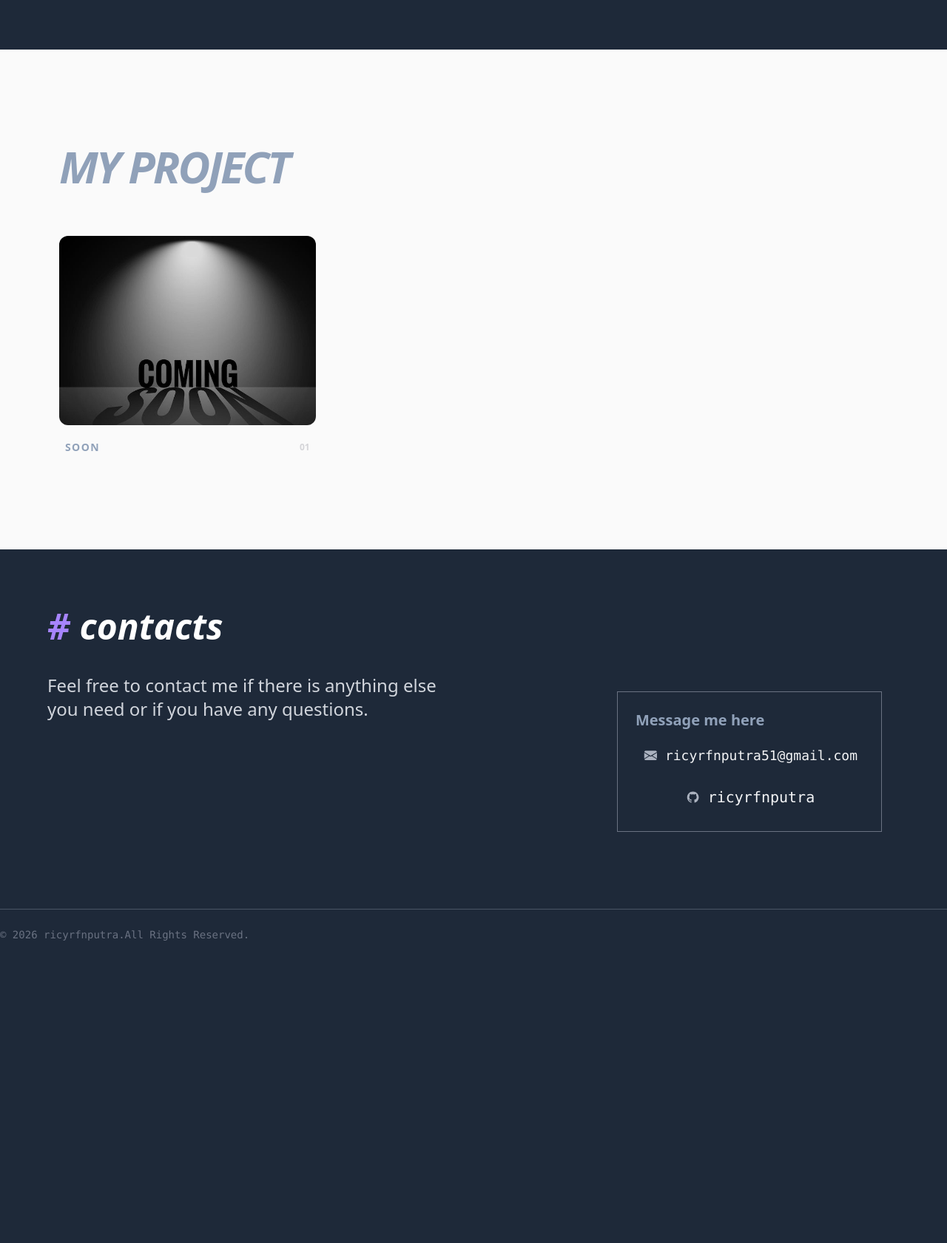
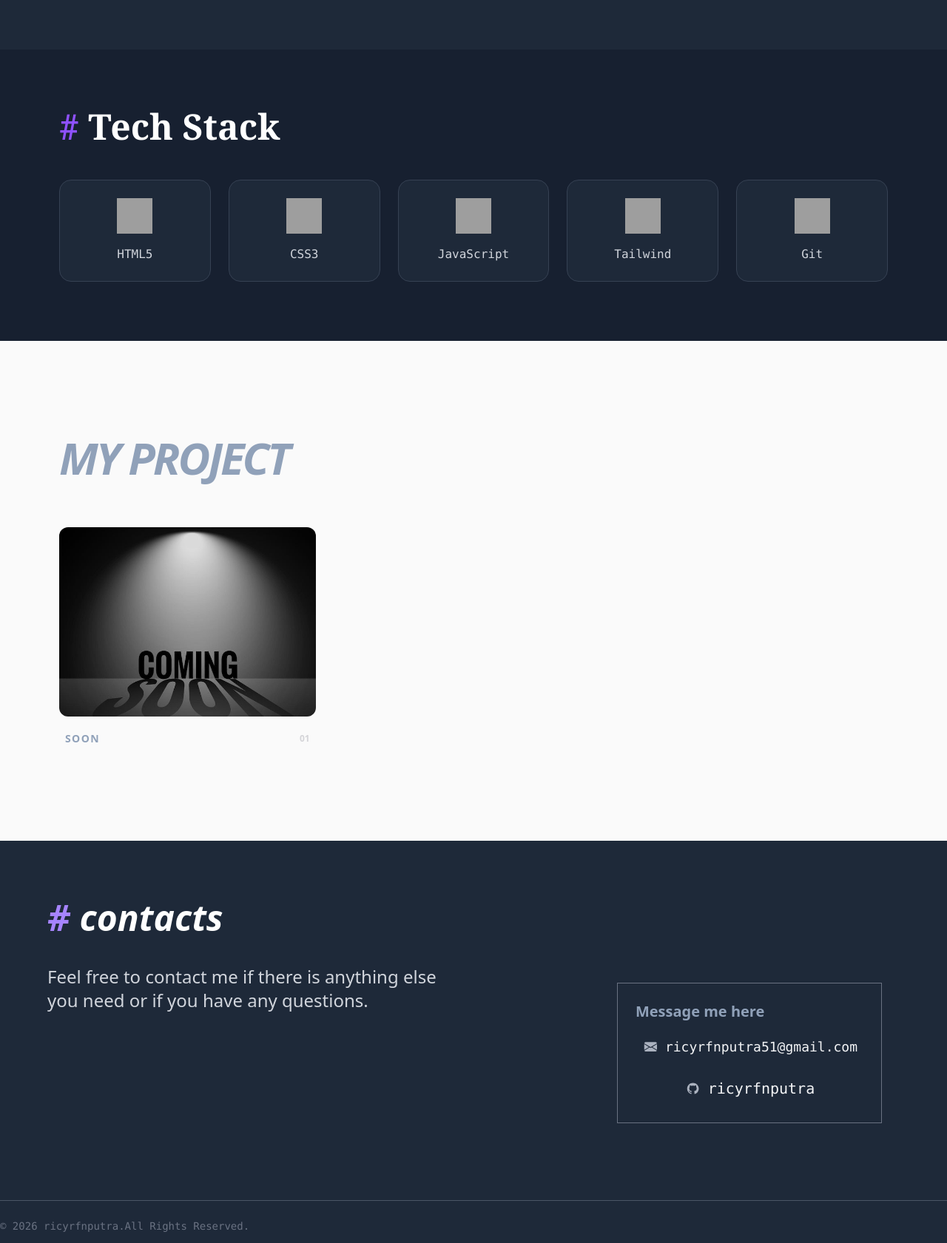
Before and after one commit to ricyrfnputra/portfolio, a website built with Vite: page index.html in a window 1280 px wide. Shown: the part 773-2454 px from the top of the page at 74% size. Before the commit the page ends 2071 px from the top, so only its background shows below. Built offline with nearby package versions, Linux system fonts and the light colour scheme; grey boxes are pictures that could not be loaded.

Commit message:
feat: add techstack section

```diff
--- a/index.html
+++ b/index.html
@@ -1,11 +1,11 @@
-<!DOCTYPE html>
+<!doctype html>
 <html lang="en" class="scroll-smooth">
   <head>
-  <meta charset="UTF-8">
-  <meta name="viewport" content="width=device-width, initial-scale=1.0">
+    <meta charset="UTF-8" />
+    <meta name="viewport" content="width=device-width, initial-scale=1.0" />
     <link rel="icon" type="image/svg+xml" href="public/favicon-2.png" />
     <title>Ricy Rifani Putra</title>
-  <link rel="stylesheet" href="src/style.css">
+    <link rel="stylesheet" href="src/style.css" />
     <script src="https://cdn.jsdelivr.net/npm/@tailwindcss/browser@4"></script>
   </head>
   <body class="bg-gray-800 text-slate-400 antialiased selection:bg-violet-300 selection:text-teal-900">
@@ -13,7 +13,7 @@
     <nav class="flex bg-gray-800/90 backdrop-blur-md p-5 sticky top-0 left-0 w-full z-50 shadow-md items-center">
       <ul class="flex gap-6 font-extrabold w-full px-6 md:px-20 items-center">
         <li class="text-2xl md:text-3xl font-serif text-white mr-auto cursor-pointer">
-        <a href="#"><img src="public/r-logo.png" class="size-20"></a>
+          <a href="#"><img src="public/r-logo.png" class="size-20" /></a>
         </li>
         <li class="hidden md:block"><a href="#" class="text-violet-400 hover:text-white transition">About</a></li>
         <li><a href="#project" class="hover:text-violet-400 transition">Project</a></li>
@@ -28,13 +28,11 @@
         <h1 class="text-5xl md:text-7xl font-serif font-bold text-white leading-tight">
           Hello, I'm <span class="text-violet-500 transition duration-500 hover:text-violet-300 border border-slate-700 hover:border-slate-300 p-2">Ricy</span>
         </h1>
-      <h2 class="text-3xl md:text-5xl font-serif">
-        Junior Software <span class="font-bold text-violet-500 ">Developer</span>
-      </h2>
+        <h2 class="text-3xl md:text-5xl font-serif">Junior Software <span class="font-bold text-violet-500">Developer</span></h2>
 
         <p class="mt-8 text-lg md:text-xl leading-relaxed max-w-xl">
-        I’m an IT student low-key obsessed with <span class="font-bold text-violet-500 border-b border-violet-500/30">web dev</span>.
-        Currently grinding as a beginner to become a super developer, I thrive on challenges and never back down from a bug. 🚀
+          I’m an IT student low-key obsessed with <span class="font-bold text-violet-500 border-b border-violet-500/30">web dev</span>. Currently grinding as a beginner to become a super developer, I thrive on challenges and never back down
+          from a bug. 🚀
         </p>
 
         <div class="mt-10 border border-white rounded-2xl text-white inline-block font-bold md:hover:bg-violet-400 active:hover:bg-violet-400 transition duration-400 p-2 cursor-pointer">
@@ -48,12 +46,60 @@
       <!-- Image Section Start -->
       <div class="w-full md:w-1/2 flex justify-center order-1 md:order-2">
         <div class="relative overflow-hidden rounded-4xl group max-w-xs md:max-w-md">
-        <img src="public/ric-1.jpeg" alt="image Ricy"
-             class="w-full h-auto object-cover transition-all duration-500 group-hover:scale-110 grayscale group-hover:grayscale-0 cursor-pointer">
+          <img src="public/ric-1.jpeg" alt="image Ricy" class="w-full h-auto object-cover transition-all duration-500 group-hover:scale-110 grayscale group-hover:grayscale-0 cursor-pointer" />
         </div>
       </div>
     </section>
     <!-- Image Section End -->
+
+
+    <!-- TechStack Section Start -->
+
+    <!--
+  <section class="flex flex-col md:flex-row w-full min-h-[90vh] items-center px-6 md:px-20 py-10" id="techstack">
+    <div class="w-full md:w-1/2 text-left order-2 md:order-1 mt-10 md:mt-0">
+      <div>
+        <h1>FrontEnd</h1>
+
+      </div>
+    </div>
+  </section> -->
+
+    <section id="skills" class="py-20 px-6 md:px-20 bg-gray-900/50">
+      <div class="max-w-6xl mx-auto">
+        <div class="mb-12">
+          <h2 class="text-3xl md:text-5xl font-serif font-bold text-white hover:"><span class="text-violet-500">#</span> Tech Stack</h2>
+        </div>
+
+        <div class="grid grid-cols-2 sm:grid-cols-3 lg:grid-cols-5 gap-6">
+          <div class="group p-6 bg-gray-800 border border-gray-700 rounded-2xl flex flex-col items-center justify-center transition-all duration-300 hover:border-violet-500 hover:-translate-y-2">
+            <img src="https://cdn.jsdelivr.net/gh/devicons/devicon/icons/html5/html5-original.svg" class="size-12 mb-4 group-hover:scale-110 transition" alt="HTML5" />
+            <span class="font-mono text-gray-300 group-hover:text-white">HTML5</span>
+          </div>
+
+          <div class="group p-6 bg-gray-800 border border-gray-700 rounded-2xl flex flex-col items-center justify-center transition-all duration-300 hover:border-violet-500 hover:-translate-y-2">
+            <img src="https://cdn.jsdelivr.net/gh/devicons/devicon/icons/css3/css3-original.svg" class="size-12 mb-4 group-hover:scale-110 transition" alt="CSS3" />
+            <span class="font-mono text-gray-300 group-hover:text-white">CSS3</span>
+          </div>
+
+          <div class="group p-6 bg-gray-800 border border-gray-700 rounded-2xl flex flex-col items-center justify-center transition-all duration-300 hover:border-violet-500 hover:-translate-y-2">
+            <img src="https://cdn.jsdelivr.net/gh/devicons/devicon/icons/javascript/javascript-original.svg" class="size-12 mb-4 group-hover:scale-110 transition" alt="JavaScript" />
+            <span class="font-mono text-gray-300 group-hover:text-white">JavaScript</span>
+          </div>
+
+          <div class="group p-6 bg-gray-800 border border-gray-700 rounded-2xl flex flex-col items-center justify-center transition-all duration-300 hover:border-violet-500 hover:-translate-y-2">
+            <img src="https://cdn.jsdelivr.net/gh/devicons/devicon/icons/tailwindcss/tailwindcss-original.svg" class="size-12 mb-4 group-hover:scale-110 transition" alt="Tailwind" />
+            <span class="font-mono text-gray-300 group-hover:text-white">Tailwind</span>
+          </div>
+
+          <div class="group p-6 bg-gray-800 border border-gray-700 rounded-2xl flex flex-col items-center justify-center transition-all duration-300 hover:border-violet-500 hover:-translate-y-2">
+            <img src="https://cdn.jsdelivr.net/gh/devicons/devicon/icons/git/git-original.svg" class="size-12 mb-4 group-hover:scale-110 transition" alt="Git" />
+            <span class="font-mono text-gray-300 group-hover:text-white">Git</span>
+          </div>
+        </div>
+      </div>
+    </section>
+    <!-- TechStack Section End -->
 
     <!-- Project Section Start -->
     <section id="project" class="py-32 px-6 lg:px-20 bg-zinc-50 hover:text-violet-400">
@@ -65,7 +111,7 @@
         <div class="grid grid-cols-1 sm:grid-cols-2 lg:grid-cols-3 gap-10">
           <div class="group cursor-pointer">
             <div class="overflow-hidden rounded-xl bg-zinc-200">
-            <img src="public/soon.jpg" alt="Work" class="w-full h-64 object-cover transition duration-500 group-hover:scale-105">
+              <img src="public/soon.jpg" alt="Work" class="w-full h-64 object-cover transition duration-500 group-hover:scale-105" />
             </div>
             <div class="mt-5 flex justify-between items-center px-2">
               <h4 class="font-bold uppercase text-sm tracking-widest">SOON</h4>
@@ -76,8 +122,6 @@
       </div>
     </section>
     <!-- Project Section End -->
-
-  <!--  -->
 
     <!-- Contact -->
     <section id="contact" class="w-full py-20 px-6">
@@ -90,16 +134,14 @@
           <p>Feel free to contact me if there is anything else you need or if you have any questions.</p>
         </div>
 
-      <div class="space-y-3 border border-gray-500 text-xl font-extrabold p-6 m-6 hover:border-gray-100 transition duration-600 cursor-pointer w-full md:w-auto md:justify-self-end ">
+        <div class="space-y-3 border border-gray-500 text-xl font-extrabold p-6 m-6 hover:border-gray-100 transition duration-600 cursor-pointer w-full md:w-auto md:justify-self-end">
           <p class="text-center md:text-left">Message me here</p>
-        <a href="mailto:ricyrfnputra51@gmail.com"
-        class="flex items-center justify-center gap-2 p-2 text-gray-100 hover:text-gray-200">
-        <span class="flex group-hover:scale-110 transition-transform"><img src="public/email.svg" alt="email" class="w-6 h-6"></span>
+          <a href="mailto:ricyrfnputra51@gmail.com" class="flex items-center justify-center gap-2 p-2 text-gray-100 hover:text-gray-200">
+            <span class="flex group-hover:scale-110 transition-transform"><img src="public/email.svg" alt="email" class="w-6 h-6" /></span>
             <span class="font-medium font-mono lg:text-lg text-base">ricyrfnputra51@gmail.com</span>
           </a>
-        <a href="github.com/ricyrfnputra"
-        class="flex items-center justify-center gap-2 p-2 text-gray-100 hover:text-gray-200">
-        <span class="flex group-hover:scale-110 transition-transform"><img src="public/github.svg" alt="github" class="w-6 h-6"></span>
+          <a href="github.com/ricyrfnputra" class="flex items-center justify-center gap-2 p-2 text-gray-100 hover:text-gray-200">
+            <span class="flex group-hover:scale-110 transition-transform"><img src="public/github.svg" alt="github" class="w-6 h-6" /></span>
             <span class="font-medium font-mono">ricyrfnputra</span>
           </a>
         </div>
@@ -109,9 +151,7 @@
     <!-- Footer Section -->
 
     <footer class="py-6 border-t border-gray-600">
-    <p class="text-sm text-gray-500 text-center md:text-left font-mono">
-      &copy; 2026 ricyrfnputra.<span class="hidden sm:inline">All Rights Reserved.</span>
-    </p>
+      <p class="text-sm text-gray-500 text-center md:text-left font-mono">&copy; 2026 ricyrfnputra.<span class="hidden sm:inline">All Rights Reserved.</span></p>
     </footer>
 
     <script type="module" src="/src/main.js"></script>
```
Lines whose indentation alone changed are shown as unchanged.
